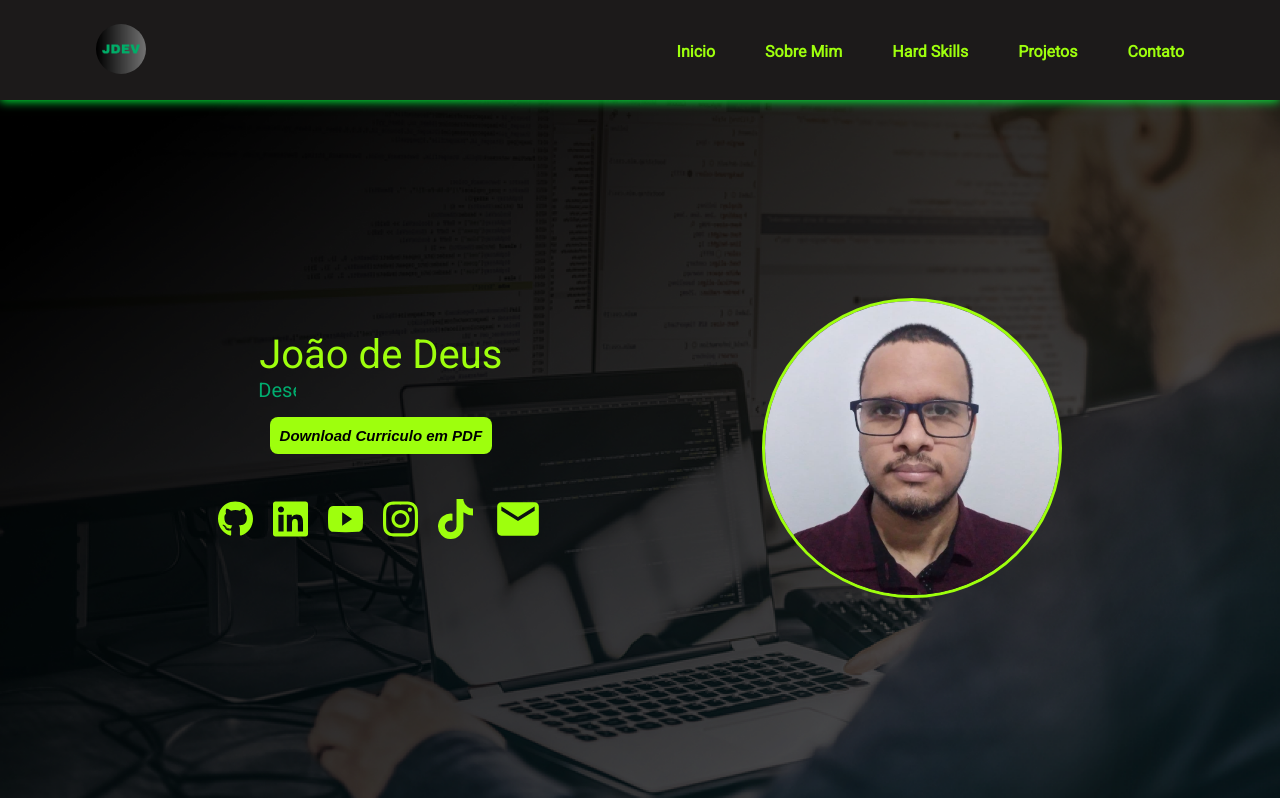
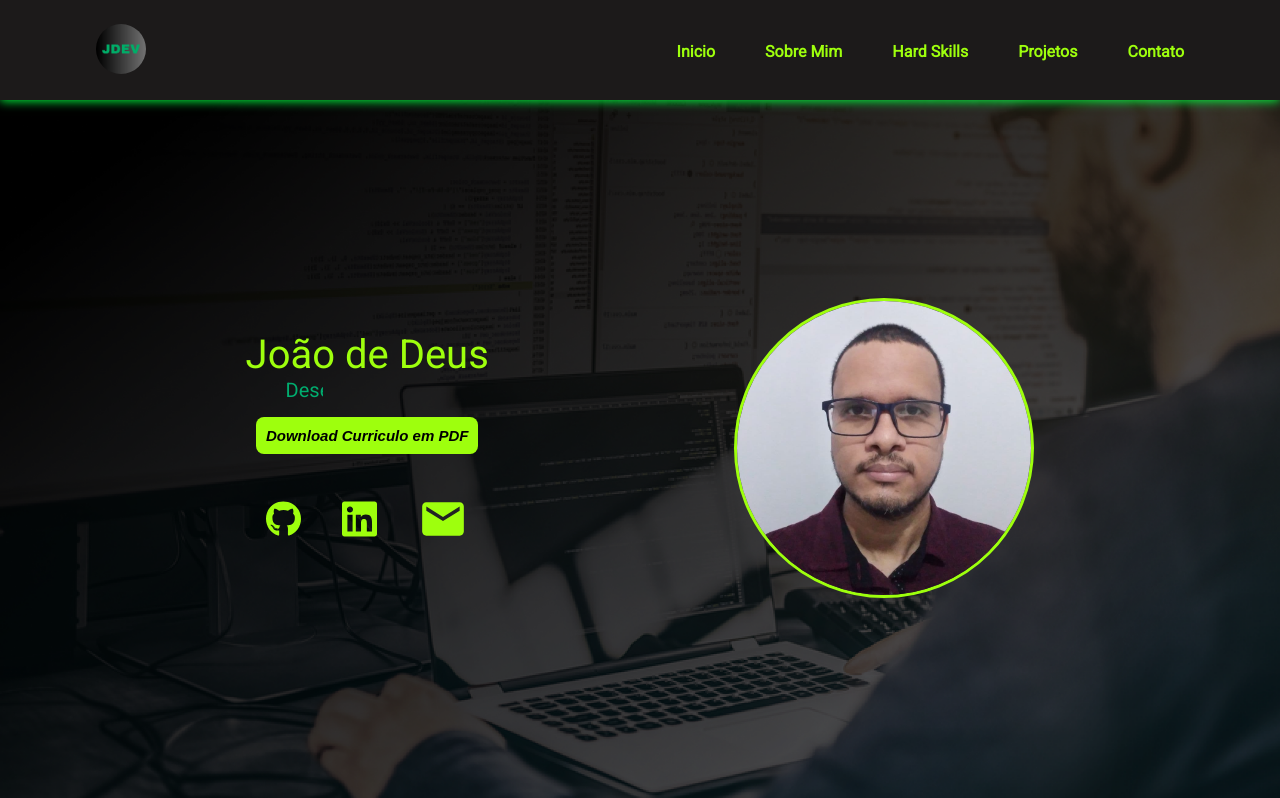
Before and after one commit to joaodedeusrsfilho/meu-portfolio, a React (Vite) app: page / in a window 1280 px wide. Shown: the top 798 px of the page. Built offline with nearby package versions, Linux system fonts and the light colour scheme.

Commit message:
add file

```diff
--- a/src/Componentes/Footer/index.jsx
+++ b/src/Componentes/Footer/index.jsx
@@ -18,13 +18,6 @@ const Footer = () => {
                     <a href='https://linkedin.com/in/joaodedeusrsfilho' target='_blank'>
                         <FaLinkedin />
                     </a>
-                    <a href='https://www.youtube.com/@joaodedeus_dev' target='_blank'>
-                        <IoLogoYoutube className='youtube' />
-                    </a>
-
-                    <a href="https://instagram.com/joaodedeus_dev" target='_blank'><FaInstagram /></a>
-
-                    <a href="https://www.tiktok.com/@joaodedeus_dev" target='_blank'><FaTiktok /></a>
 
                     <a href="mailto:joaodedeusrsfilho@gmail.com">
                         <MdEmail className='email' />
--- a/src/Componentes/Section1/index.jsx
+++ b/src/Componentes/Section1/index.jsx
@@ -38,14 +38,6 @@ const Section1 = () => {
                             <FaLinkedin className='linkedin' />
                         </a>
 
-                        <a href='https://www.youtube.com/@joaodedeus_dev' target='_blank'>
-                            <IoLogoYoutube className='youtube' />
-                        </a>
-
-                        <a href="https://instagram.com/joaodedeus_dev" target='_blank'><FaInstagram /></a>
-
-                        <a href="https://www.tiktok.com/@joaodedeus_dev" target='_blank'><FaTiktok /></a>
-
                         <a href="mailto:joaodedeusrsfilho@gmail.com">
                             <MdEmail className='email' />
                         </a>
```
